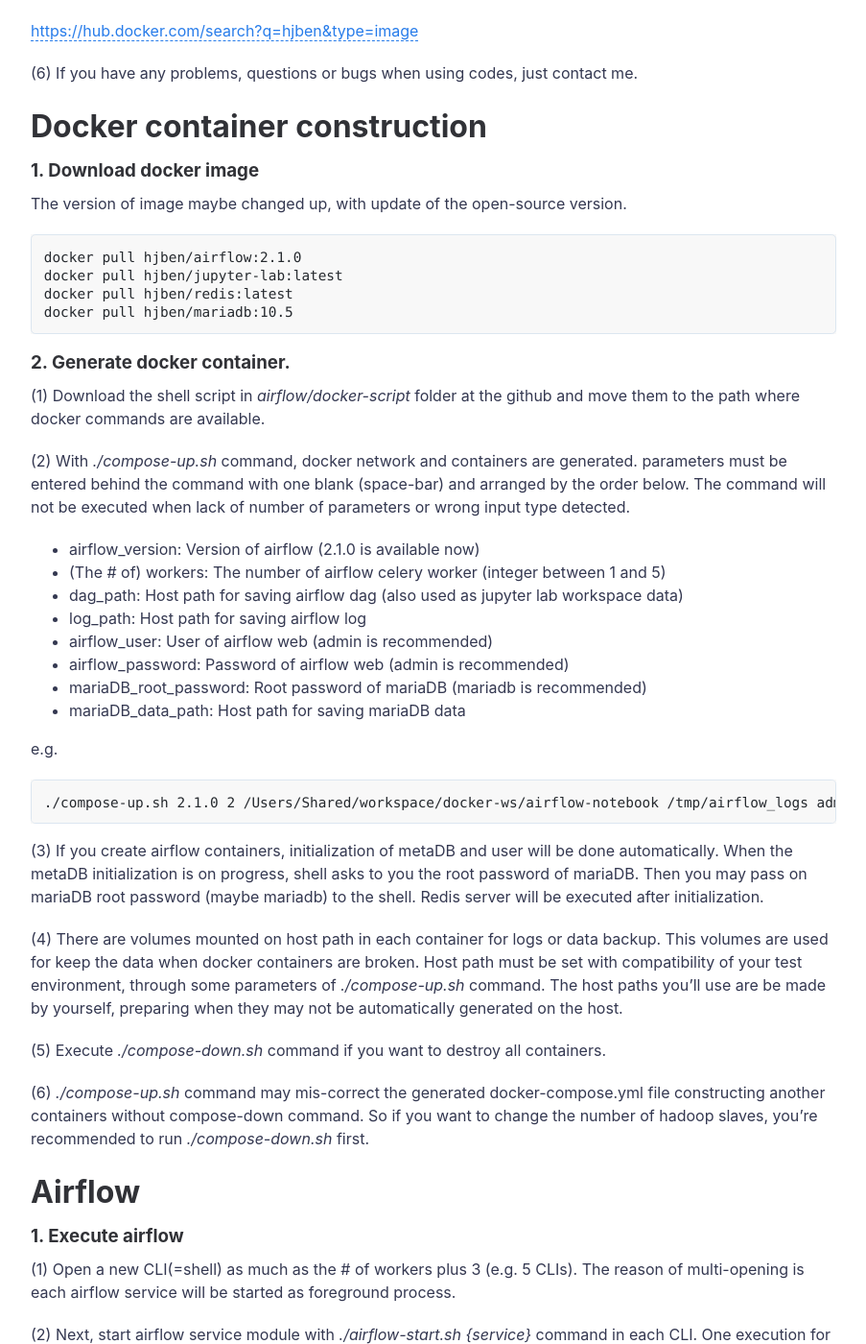
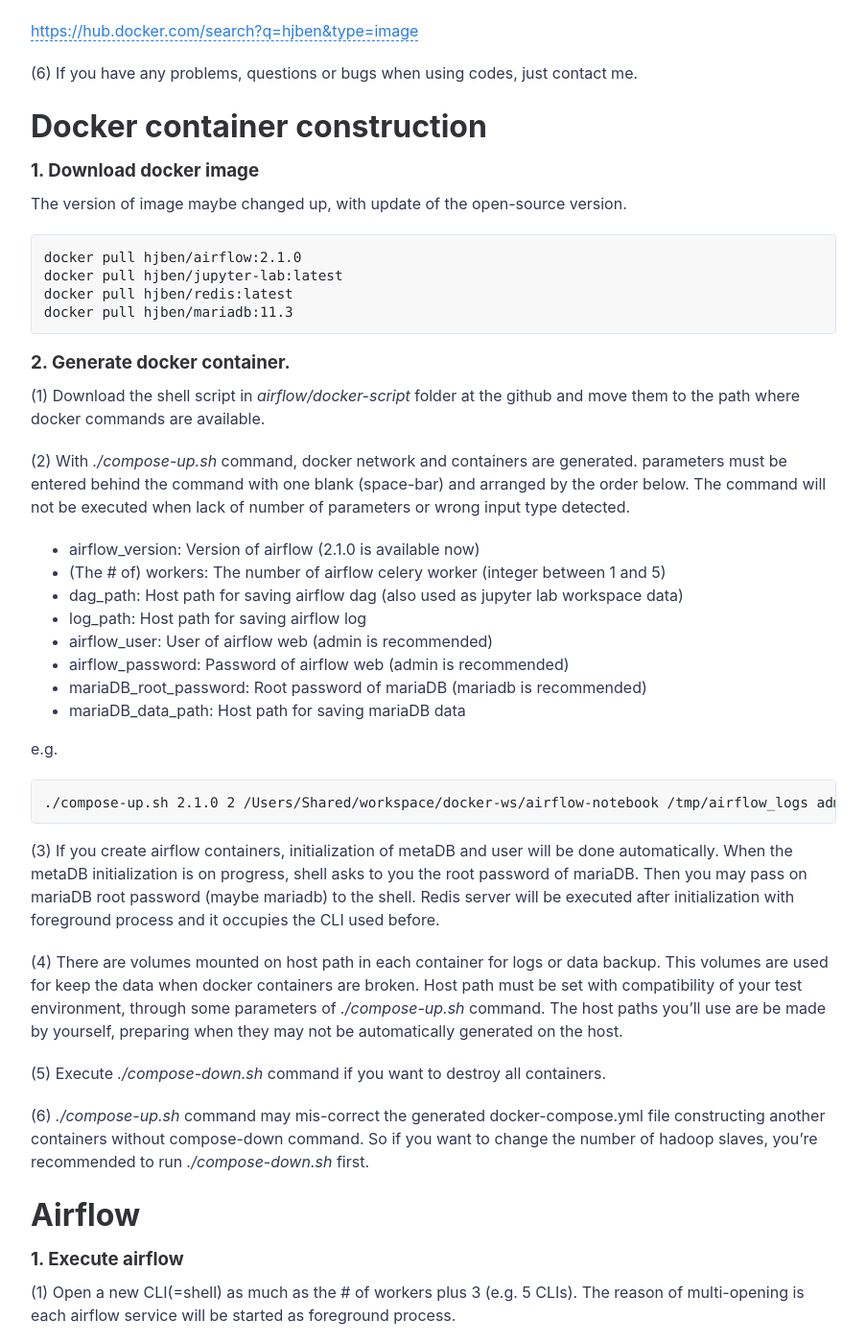
Before and after one commit to hjben/hjben.github.io, a Jekyll site: the page built from _posts/2021-05-27-airflow-cluster.md, in a window 1280 px wide and 1400 px high, scrolled down 1364 px. Shown: the whole window at 96% size, without its empty margins (188-1091 px from the left). Built offline with Jekyll 4.4.1, drawn with Linux system fonts in a browser that asks for light colours; nearby versions of some CDN libraries; comment, search, counter and statistics services are not loaded.

Commit message:
Update 2021-05-27-airflow-cluster.md

````diff
--- a/_posts/2021-05-27-airflow-cluster.md
+++ b/_posts/2021-05-27-airflow-cluster.md
@@ -39,7 +39,7 @@ The version of image maybe changed up, with update of the open-source version.
 docker pull hjben/airflow:2.1.0
 docker pull hjben/jupyter-lab:latest
 docker pull hjben/redis:latest
-docker pull hjben/mariadb:10.5
+docker pull hjben/mariadb:11.3
 ```
 
 ### 2. Generate docker container.
@@ -60,7 +60,7 @@ e.g.
 ./compose-up.sh 2.1.0 2 /Users/Shared/workspace/docker-ws/airflow-notebook /tmp/airflow_logs admin admin mariadb /Users/Shared/workspace/docker-ws/maria-data ﻿
 ```
 
-(3) If you create airflow containers, initialization of metaDB and user will be done automatically. When the metaDB initialization is on progress, shell asks to you the root password of mariaDB. Then you may pass on mariaDB root password (maybe mariadb) to the shell. Redis server will be executed after initialization.
+(3) If you create airflow containers, initialization of metaDB and user will be done automatically. When the metaDB initialization is on progress, shell asks to you the root password of mariaDB. Then you may pass on mariaDB root password (maybe mariadb) to the shell. Redis server will be executed after initialization with foreground process and it occupies the CLI used before.
 
 (4) There are volumes mounted on host path in each container for logs or data backup. This volumes are used for keep the data when docker containers are broken. Host path must be set with compatibility of your test environment, through some parameters of _./compose-up.sh_ command. The host paths you'll use are be made by yourself, preparing when they may not be automatically generated on the host.
 
````
